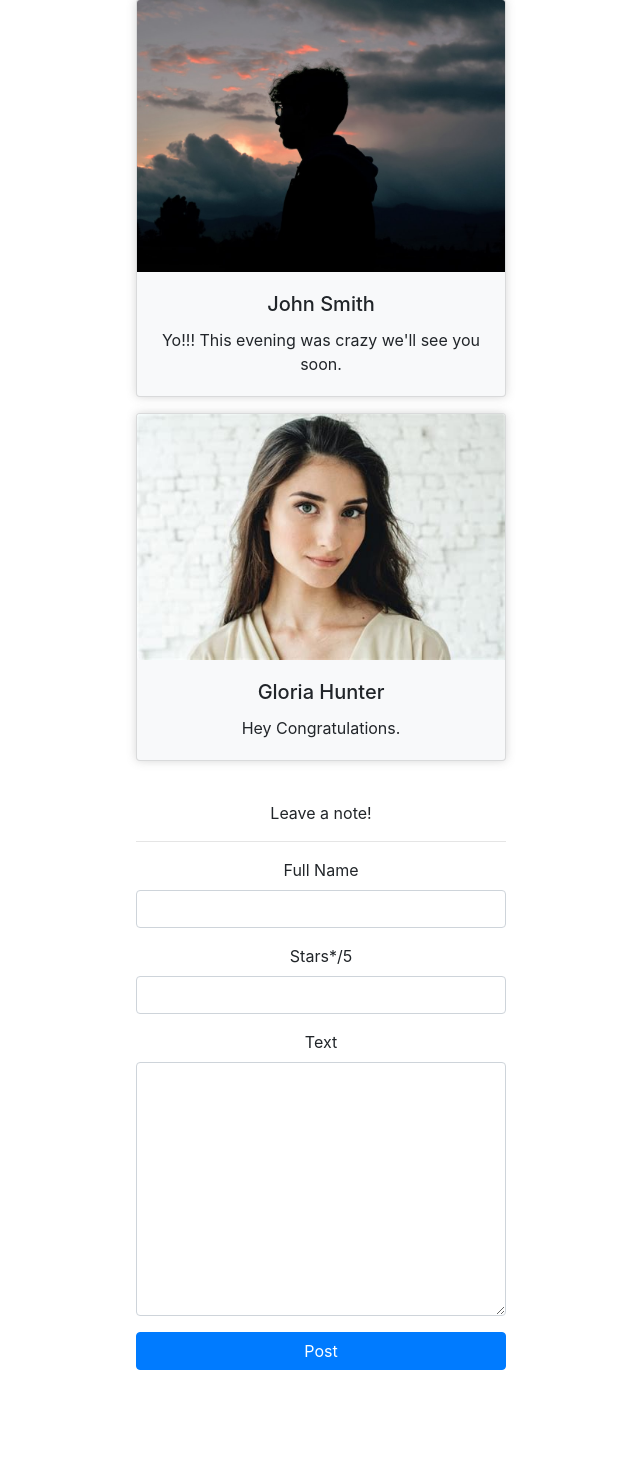
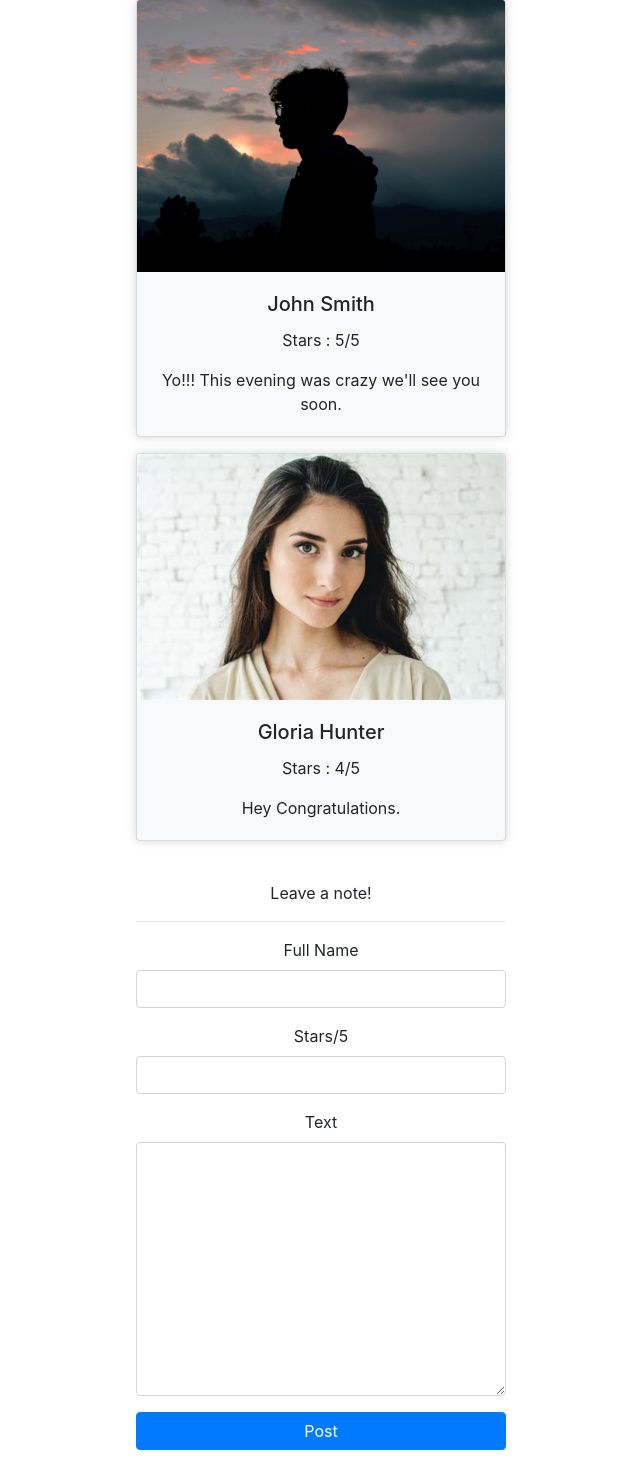
Before and after one commit to sbnsec/ariane, a Django app: page / in a window 1280 px wide. Shown: the part 81-1555 px from the top of the page, without its empty margins (319-959 px from the left). Before the commit the page ends 1451 px from the top, so only its background shows below. Run offline with Django 4.2, Linux system fonts and the light colour scheme; some libraries are stand-ins or nearby versions.

Commit message:
Final push 23h38

```diff
--- a/Laurora_F/webapp/templates/index.html
+++ b/Laurora_F/webapp/templates/index.html
@@ -31,6 +31,7 @@
 			<img class="card-img-top" src="{% static "images/john.jpeg" %}">
 			<div class="card-body">
 				<h5 class="card-title">John Smith</h5>
+                <p class="card-text">Stars : 5/5</p>
 				<p class="card-text">Yo!!! This evening was crazy we'll see you soon.</p>
             </div>
 		</div>
@@ -39,6 +40,7 @@
 			<img class="card-img-top" src="{% static "images/gloria.jpeg" %}">
 			<div class="card-body">
 				<h5 class="card-title">Gloria Hunter</h5>
+                <p class="card-text">Stars : 4/5</p>
 				<p class="card-text">Hey Congratulations.</p>
             </div>
 		</div>
@@ -49,7 +51,10 @@
     <p>Leave a note!</p>
     <hr>
 
+
     {% block content %}
+
+
     <form method="post">
         {% csrf_token %}
         <div class="form-group">
@@ -58,8 +63,8 @@
                 <input id="id_name" class="form-control" type="text" name="name" maxlength="20" required="">
             </p>
             <p>
-                <label for="id_stars">Stars*/5</label>
-                <input id="id_stars" class="form-control" type="text" name="stars" maxlength="5" required="">
+                <label for="id_stars">Stars/5</label>
+                <input id="id_stars" class="form-control" type="text" name="stars" maxlength="3" required="">
             </p>
             <p>
                 <label for="id_body">Text</label>
@@ -67,7 +72,6 @@
             </p>
         </div>
         <input class="btn btn-primary btn-block" type="submit" value="Post"/>
-
 
     </form>
     {% endblock %}
```
